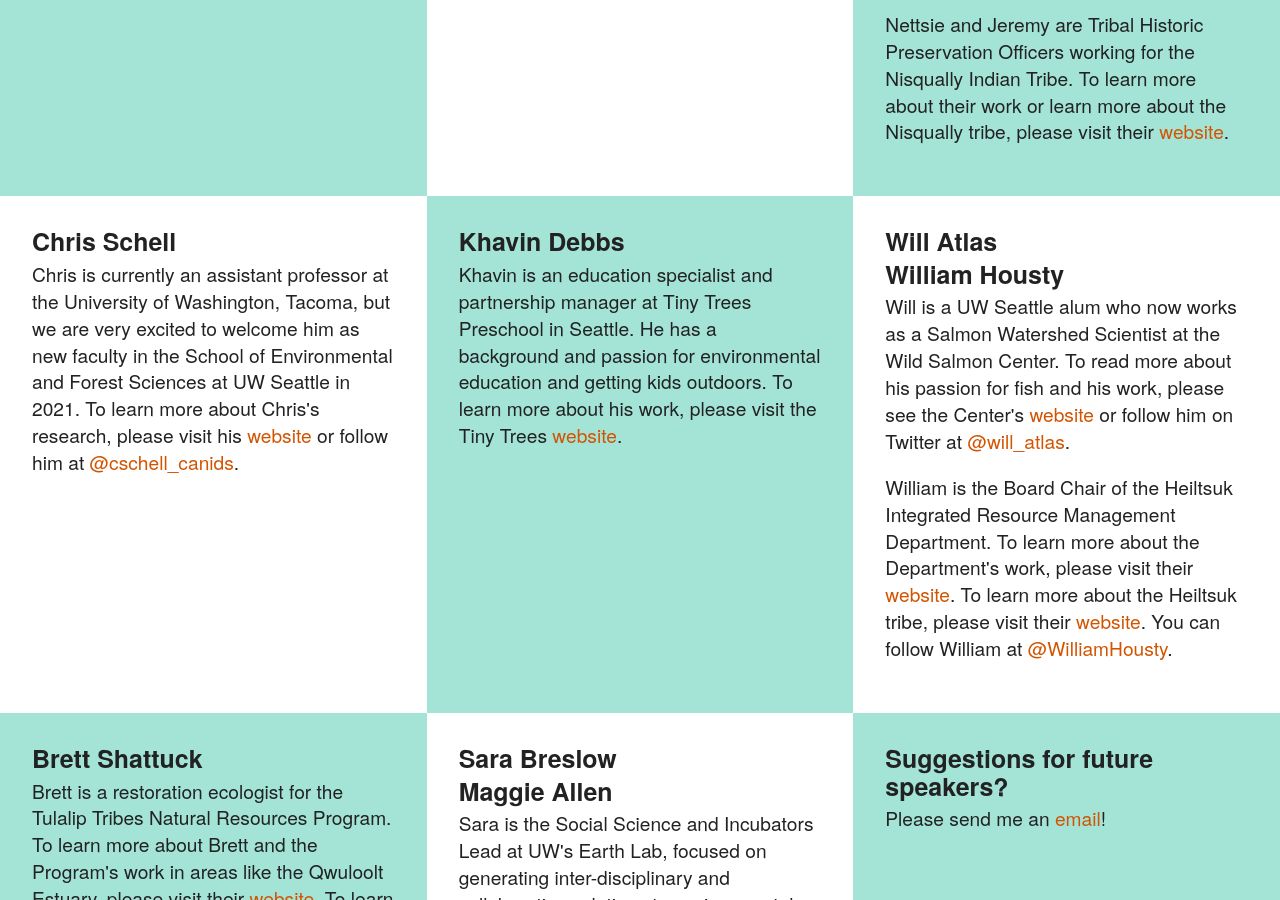
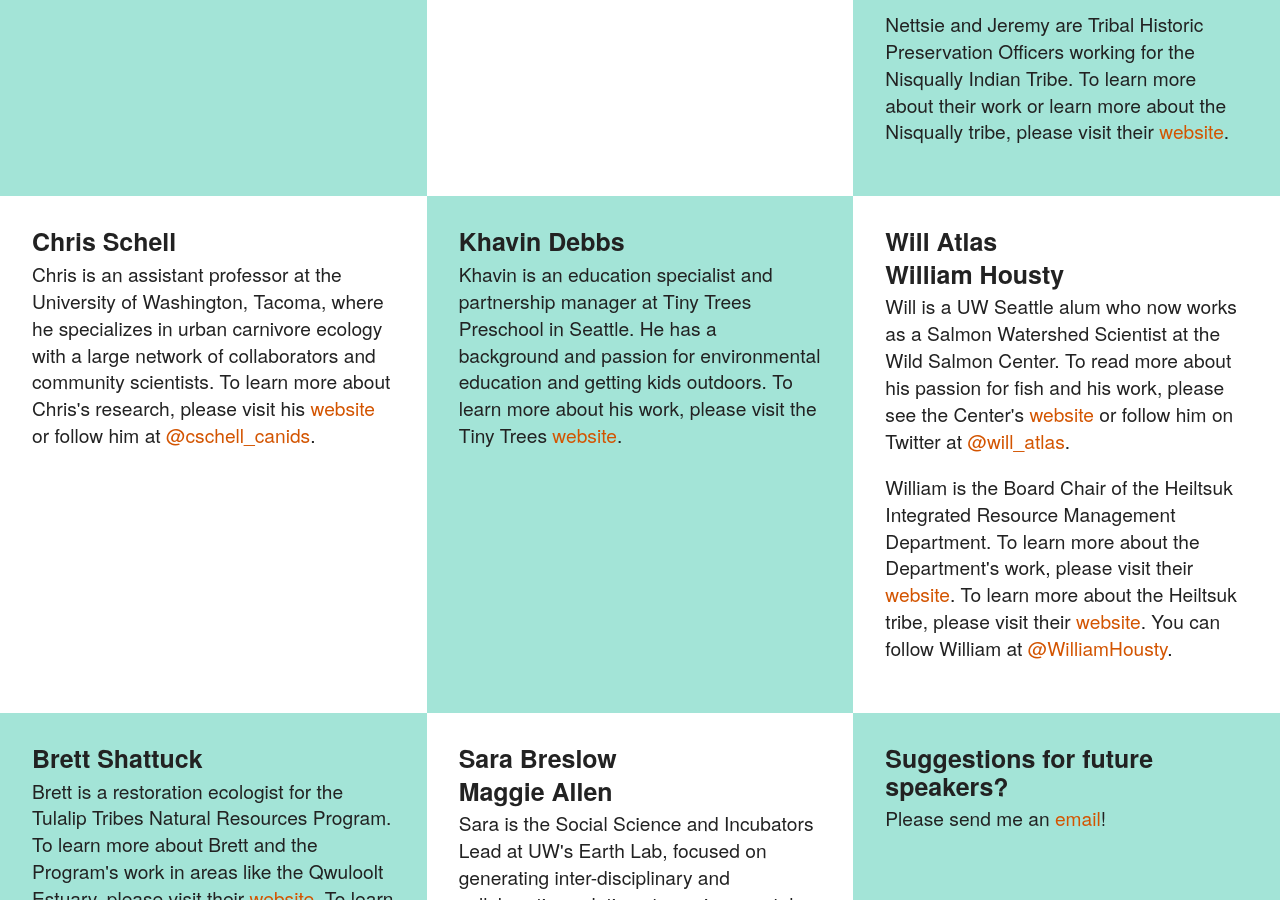
Before and after one commit to amburgey/FISH513InclusiveConservation, a Jekyll site: the page built from speakers.html, in a window 1280 px wide and 900 px high, scrolled down 1185 px. Built offline with Jekyll 4.4.1, drawn with Linux system fonts in a browser that asks for light colours.

Commit message:
correct Chris affiliation

```diff
--- a/speakers.html
+++ b/speakers.html
@@ -45,7 +45,7 @@ layout: list
 
         <li class="gi tile tile--alt2">
             <h3>Chris Schell</h3>
-            <p>Chris is currently an assistant professor at the University of Washington, Tacoma, but we are very excited to welcome him as new faculty in the School of Environmental and Forest Sciences at UW Seattle in 2021. To learn more about Chris's research, please visit his <a href="https://faculty.washington.edu/cjschell/wordpress/people/" target="_blank" rel="noopener noreferrer">website</a> or follow him at <a href="https://twitter.com/cschell_canids" target="_blank" rel="noopener noreferrer">@cschell_canids</a>. </p>
+            <p>Chris is an assistant professor at the University of Washington, Tacoma, where he specializes in urban carnivore ecology with a large network of collaborators and community scientists. To learn more about Chris's research, please visit his <a href="https://faculty.washington.edu/cjschell/wordpress/people/" target="_blank" rel="noopener noreferrer">website</a> or follow him at <a href="https://twitter.com/cschell_canids" target="_blank" rel="noopener noreferrer">@cschell_canids</a>. </p>
         </li>
 
         <li class="gi tile--alt">
```
